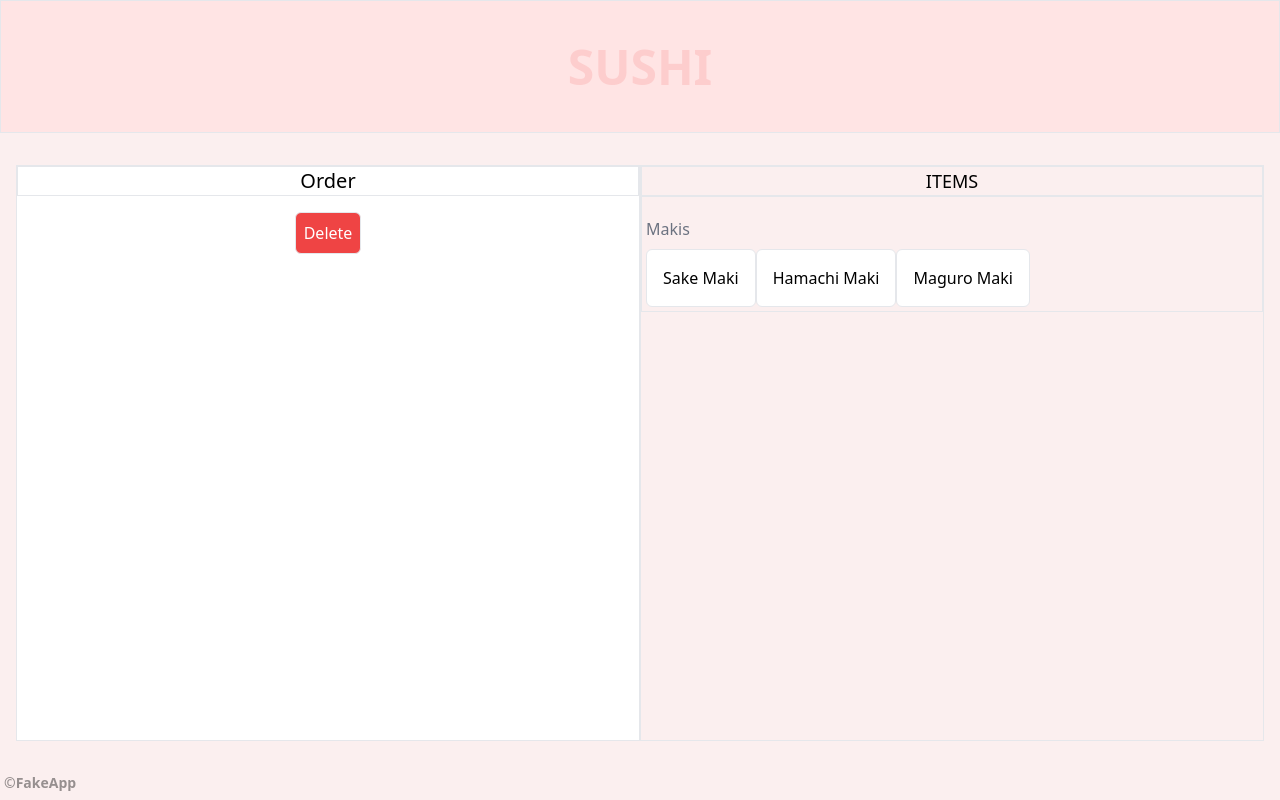
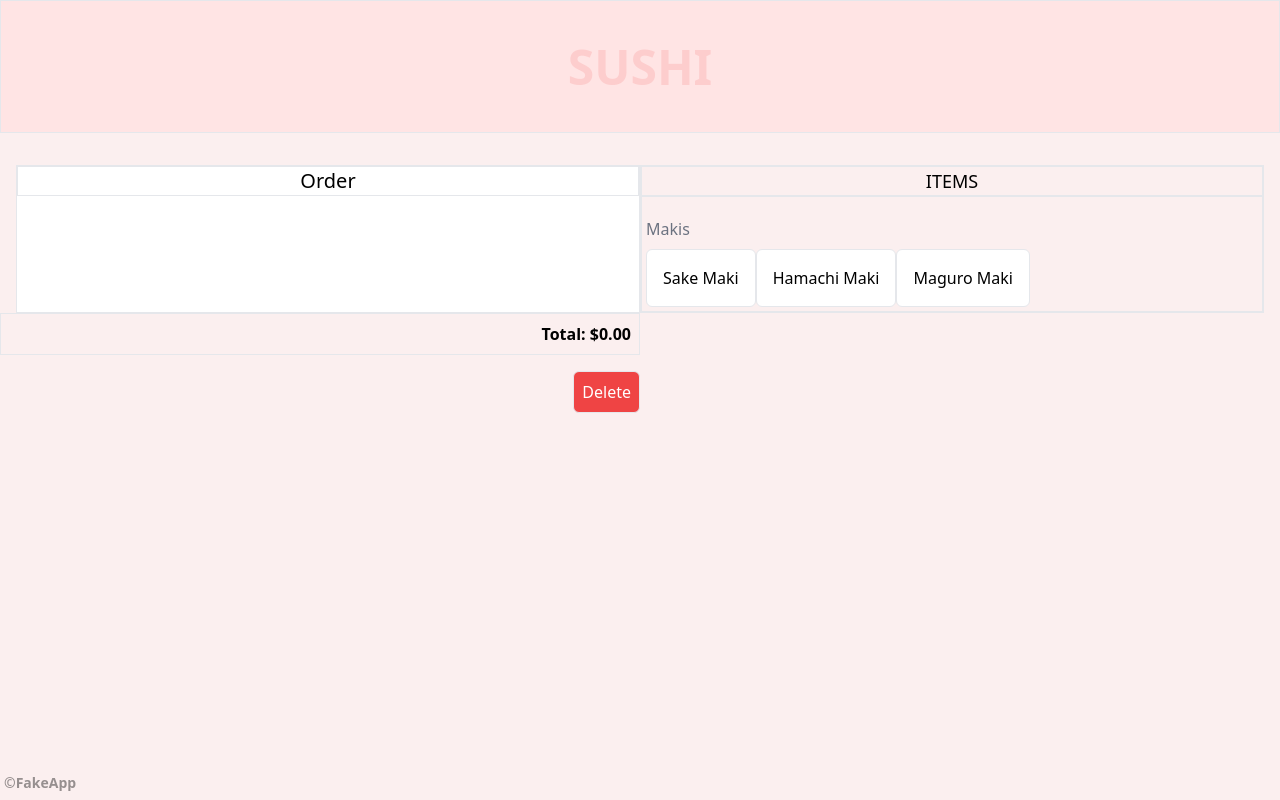
Before and after one commit to Saradawson/sushi-pos, a Next.js app: page /order in a window 1280 px wide. Built offline with nearby package versions, Linux system fonts and the light colour scheme.

Commit message:
function added to show total price of items

```diff
--- a/src/app/order/page.tsx
+++ b/src/app/order/page.tsx
@@ -22,6 +22,10 @@ const Order: React.FC<OrderProps> = ({ }) => {
     useEffect(() => {
         setOrder([])
     }, [])
+
+    const calculateTotal = () => {
+        return order.reduce((sum, item) => sum + item.price, 0). toFixed(2)
+    }
 
     const addItem = (name: string, price: number) => {
         const newItem: OrderItem = { id: (!order[order.length-1]) ? 0 : order[order.length-1].id +1, name: name, price: price }
@@ -52,8 +56,9 @@ const Order: React.FC<OrderProps> = ({ }) => {
       }
 
     return(
-        <form className='w-full h-full flex px-4'>
-            <div className="w-1/2 flex flex-col items-center bg-white border font-medium overflow-auto">
+        <form className='w-full h-full flex flex-col'>
+            <div className='w-full max-h-full flex px-4'>
+            <div className="w-1/2 flex flex-col items-center bg-white border font-medium overflow-y-scroll">
                 <h2 className="text-xl w-full border text-center">Order</h2>
                 <div className="w-full">
                     {order.map((item) => {
@@ -64,16 +69,22 @@ const Order: React.FC<OrderProps> = ({ }) => {
                                 className={`p-2 pl-6 w-full flex flex-row text-start justify-between border cursor-pointer ${isSelected(item) ? 'bg-gray-300' : ''}`} // Highlight selected item
                             >
                                 <ol>{item.name}</ol>
-                                <ol>${item.price}</ol>
+                                <ol>${item.price.toFixed(2)}</ol>
                             </div>
                         )
                     })}
                 </div>
-                <button disabled={selectedItems.length === 0} onClick={deleteSelectedItems} className="border bg-red-500 text-white p-2 rounded-md mt-4">
+            </div>
+            <ItemButtons addItem={addItem}></ItemButtons>
+            </div>
+            <div className="flex border flex-col items-end w-1/2 p-2 font-bold text-end">
+                <p>Total: ${calculateTotal()}</p>
+            </div>
+            <div className="w-1/2 flex justify-end">
+                <button disabled={selectedItems.length === 0} onClick={deleteSelectedItems} className="w-fit border bg-red-500 text-white p-2 rounded-md mt-4">
                     Delete
                 </button>
             </div>
-            <ItemButtons addItem={addItem}></ItemButtons>
         </form>
     )
 }
```
